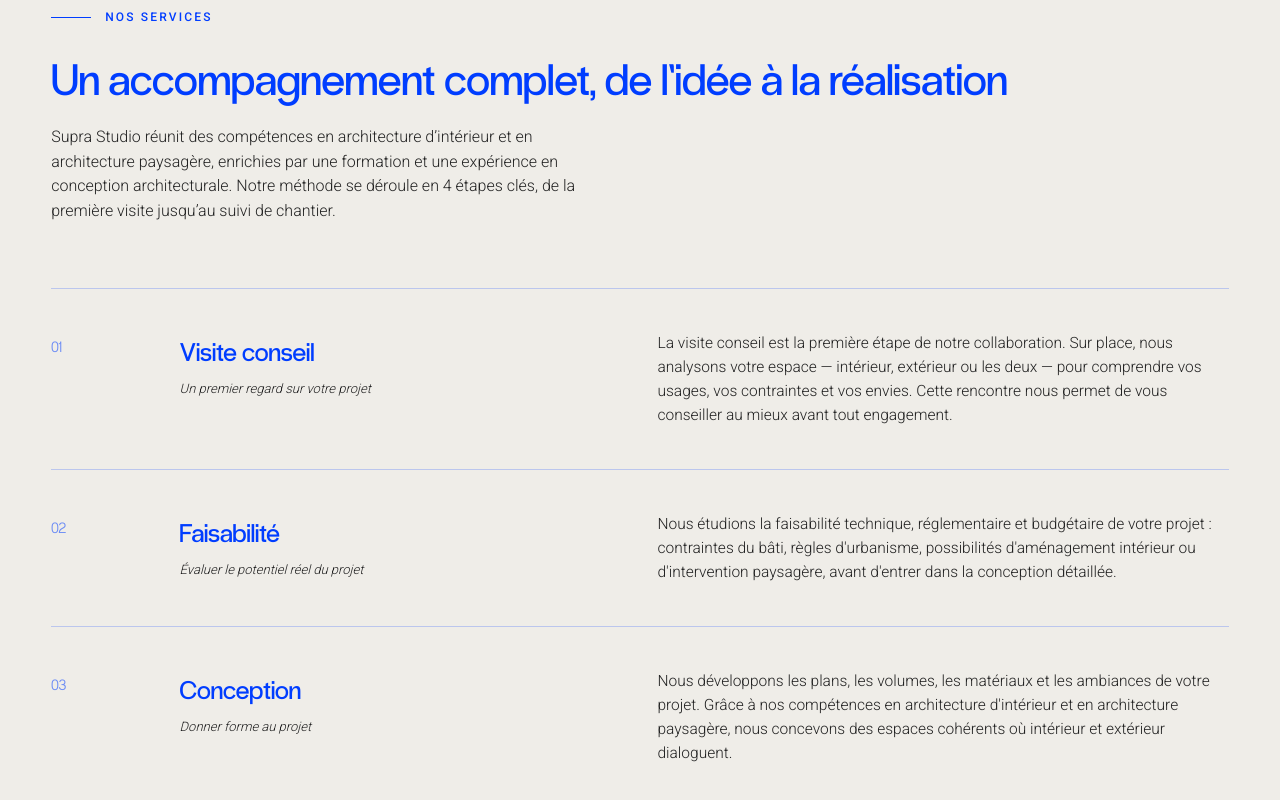
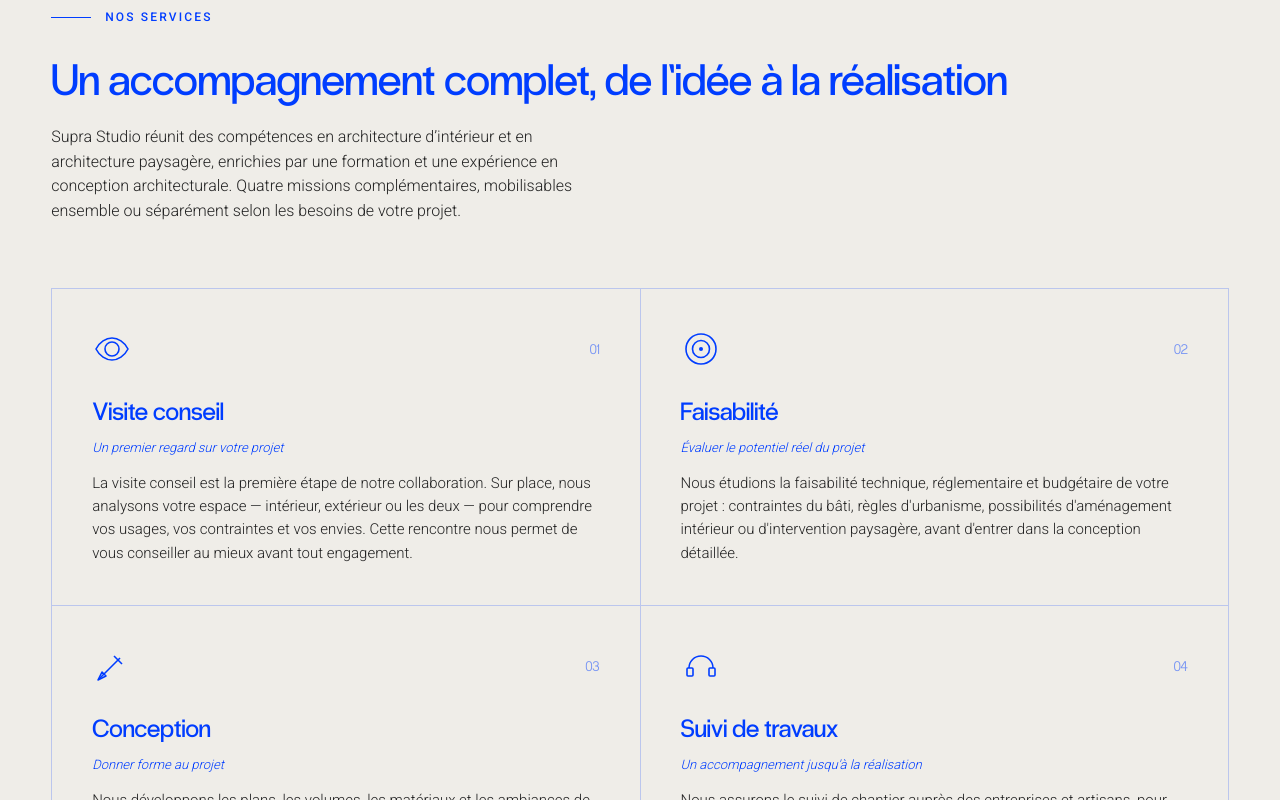
Before and after one commit to SupraStudio/Supra-Studio, a Next.js app in the folder supra-studio-nextjs/: page / in a window 1280 px wide. Shown: the part 6120-6920 px from the top of the page. Built offline with nearby package versions, Linux system fonts and the light colour scheme.

Commit message:
Add files via upload

```diff
--- a/supra-studio-nextjs/app/globals.css
+++ b/supra-studio-nextjs/app/globals.css
@@ -430,34 +430,65 @@ button { font-family: inherit; cursor: pointer; }
 
 /* ============================================
    METHOD TIMELINE (Services page, 6 steps)
+   A connected vertical line with numbered nodes —
+   deliberately linear/sequential, unlike the services grid above.
    ============================================ */
-.method { padding: 0 0 var(--section-pad); }
-.method-list { border-top: 1px solid var(--bleu-line); }
+.method {
+  padding: clamp(56px, 7vw, 96px) 0 var(--section-pad);
+  background: var(--bleu);
+  color: var(--ivoire);
+}
+.method .section-label span { color: var(--ivoire); }
+.method .section-label::before { background: var(--ivoire); }
+.method .section-title { color: var(--ivoire); }
+
+.method-list {
+  position: relative;
+  padding-left: clamp(26px, 3vw, 34px);
+}
+.method-list::before {
+  content: '';
+  position: absolute;
+  left: 5px; top: 6px; bottom: 6px;
+  width: 1px;
+  background: rgba(239,237,232,0.35);
+}
 .method-item {
-  display: grid;
-  grid-template-columns: 90px 1fr;
-  gap: clamp(16px, 3vw, 44px);
-  padding: clamp(26px, 3.4vw, 40px) 0;
-  border-bottom: 1px solid var(--bleu-line);
-  align-items: start;
+  position: relative;
+  padding: 0 0 clamp(36px, 4.5vw, 56px) clamp(28px, 3.4vw, 44px);
+}
+.method-item:last-child { padding-bottom: 0; }
+.method-item::before {
+  content: '';
+  position: absolute;
+  left: -5px; top: 6px;
+  width: 11px; height: 11px;
+  border-radius: 50%;
+  background: var(--ivoire);
 }
 .method-num {
   font-family: var(--f-display);
-  font-size: 15px;
-  opacity: .55;
-  padding-top: 4px;
+  font-size: 13px;
+  letter-spacing: .08em;
+  opacity: .7;
+  margin-bottom: 6px;
 }
 .method-item h3 {
   font-family: var(--f-display);
   font-weight: 400;
-  font-size: clamp(19px, 1.9vw, 24px);
+  font-size: clamp(20px, 2.1vw, 27px);
   margin: 0 0 10px;
+  color: var(--ivoire);
 }
 .method-item p {
   font-size: 15.5px;
-  color: var(--charbon);
+  color: rgba(239,237,232,0.85);
   margin: 0;
-  max-width: 70ch;
+  max-width: 62ch;
+}
+.method .services-cta {
+  background: transparent;
+  border: 1px solid rgba(239,237,232,0.4);
 }
 
 /* ============================================
@@ -656,43 +687,64 @@ button { font-family: inherit; cursor: pointer; }
   font-size: 16px;
   color: var(--charbon);
 }
-.services-list { border-top: 1px solid var(--bleu-line); }
-.service-item {
+
+/* Card grid — visually distinct from the Method timeline below */
+.services-grid {
   display: grid;
-  grid-template-columns: 90px 1fr 1.3fr;
-  gap: clamp(16px, 3vw, 44px);
-  padding: clamp(26px, 3.4vw, 42px) 0;
+  grid-template-columns: repeat(2, 1fr);
+  gap: 0;
+  border-top: 1px solid var(--bleu-line);
+  border-left: 1px solid var(--bleu-line);
+}
+.service-card {
+  background: var(--ivoire);
+  padding: clamp(28px, 3.4vw, 40px);
+  border-right: 1px solid var(--bleu-line);
   border-bottom: 1px solid var(--bleu-line);
-  align-items: start;
+  transition: background-color .3s var(--ease);
 }
-.service-num {
+.service-card:hover { background: var(--bleu-soft); }
+.service-card-top {
+  display: flex;
+  align-items: center;
+  justify-content: space-between;
+  margin-bottom: 22px;
+}
+.service-icon {
+  width: 40px; height: 40px;
+  color: var(--bleu);
+}
+.service-icon svg { width: 100%; height: 100%; }
+.service-card .service-num {
   font-family: var(--f-display);
-  font-size: 15px;
-  opacity: .55;
-  padding-top: 4px;
+  font-size: 14px;
+  opacity: .5;
 }
-.service-heading h3 {
+.service-card h3 {
   font-family: var(--f-display);
   font-weight: 400;
-  font-size: clamp(20px, 2vw, 26px);
+  font-size: clamp(20px, 2vw, 25px);
   margin: 0 0 8px;
 }
-.service-heading p.tag {
+.service-card p.tag {
   font-size: 13px;
-  color: var(--charbon);
-  margin: 0;
+  color: var(--bleu);
+  margin: 0 0 14px;
   font-style: italic;
 }
-.service-body p {
-  font-size: 15.5px;
+.service-card-body {
+  font-size: 15px;
   color: var(--charbon);
   margin: 0;
 }
+@media (max-width: 700px) {
+  .services-grid { grid-template-columns: 1fr; }
+}
+
 @media (max-width: 780px) {
-  .service-item { grid-template-columns: 50px 1fr; }
-  .service-body { grid-column: span 2; }
   .method-item { grid-template-columns: 50px 1fr; }
 }
+
 
 .services-cta {
   margin-top: clamp(40px, 5vw, 64px);
--- a/supra-studio-nextjs/components/Services.tsx
+++ b/supra-studio-nextjs/components/Services.tsx
@@ -4,24 +4,59 @@ const STEPS = [
     title: "Visite conseil",
     tag: "Un premier regard sur votre projet",
     body: "La visite conseil est la première étape de notre collaboration. Sur place, nous analysons votre espace — intérieur, extérieur ou les deux — pour comprendre vos usages, vos contraintes et vos envies. Cette rencontre nous permet de vous conseiller au mieux avant tout engagement.",
+    icon: (
+      <svg viewBox="0 0 40 40" fill="none">
+        <circle cx="20" cy="20" r="7" stroke="currentColor" strokeWidth="1.6" />
+        <path
+          d="M4 20c3.5-7 10-11 16-11s12.5 4 16 11c-3.5 7-10 11-16 11s-12.5-4-16-11Z"
+          stroke="currentColor"
+          strokeWidth="1.6"
+        />
+      </svg>
+    ),
   },
   {
     num: "02",
     title: "Faisabilité",
     tag: "Évaluer le potentiel réel du projet",
     body: "Nous étudions la faisabilité technique, réglementaire et budgétaire de votre projet : contraintes du bâti, règles d'urbanisme, possibilités d'aménagement intérieur ou d'intervention paysagère, avant d'entrer dans la conception détaillée.",
+    icon: (
+      <svg viewBox="0 0 40 40" fill="none">
+        <circle cx="20" cy="20" r="15" stroke="currentColor" strokeWidth="1.6" />
+        <circle cx="20" cy="20" r="8.5" stroke="currentColor" strokeWidth="1.6" />
+        <circle cx="20" cy="20" r="2" fill="currentColor" />
+      </svg>
+    ),
   },
   {
     num: "03",
     title: "Conception",
     tag: "Donner forme au projet",
     body: "Nous développons les plans, les volumes, les matériaux et les ambiances de votre projet. Grâce à nos compétences en architecture d'intérieur et en architecture paysagère, nous concevons des espaces cohérents où intérieur et extérieur dialoguent.",
+    icon: (
+      <svg viewBox="0 0 40 40" fill="none">
+        <path d="M8 32 28 12" stroke="currentColor" strokeWidth="1.6" />
+        <path d="M22 10l8 8" stroke="currentColor" strokeWidth="1.6" />
+        <path d="M6 34l4-8 4 4-8 4Z" stroke="currentColor" strokeWidth="1.6" strokeLinejoin="round" />
+      </svg>
+    ),
   },
   {
     num: "04",
     title: "Suivi de travaux",
     tag: "Un accompagnement jusqu'à la réalisation",
     body: "Nous assurons le suivi de chantier auprès des entreprises et artisans, pour garantir la fidélité du projet réalisé à la conception imaginée — jusqu'à la livraison d'un lieu réellement vécu.",
+    icon: (
+      <svg viewBox="0 0 40 40" fill="none">
+        <path
+          d="M8 22c0-6.6 5.4-12 12-12s12 5.4 12 12"
+          stroke="currentColor"
+          strokeWidth="1.6"
+        />
+        <rect x="6" y="22" width="6" height="8" rx="1" stroke="currentColor" strokeWidth="1.6" />
+        <rect x="28" y="22" width="6" height="8" rx="1" stroke="currentColor" strokeWidth="1.6" />
+      </svg>
+    ),
   },
 ];
 
@@ -38,22 +73,21 @@ export default function Services({ hideCta = false }: { hideCta?: boolean }) {
         <p className="services-intro reveal">
           Supra Studio réunit des compétences en architecture d&rsquo;intérieur
           et en architecture paysagère, enrichies par une formation et une
-          expérience en conception architecturale. Notre méthode se déroule
-          en 4 étapes clés, de la première visite jusqu&rsquo;au suivi de
-          chantier.
+          expérience en conception architecturale. Quatre missions
+          complémentaires, mobilisables ensemble ou séparément selon les
+          besoins de votre projet.
         </p>
 
-        <div className="services-list reveal">
+        <div className="services-grid reveal">
           {STEPS.map((s) => (
-            <div className="service-item" key={s.num}>
-              <div className="service-num">{s.num}</div>
-              <div className="service-heading">
-                <h3>{s.title}</h3>
-                <p className="tag">{s.tag}</p>
+            <div className="service-card" key={s.num}>
+              <div className="service-card-top">
+                <span className="service-icon">{s.icon}</span>
+                <span className="service-num">{s.num}</span>
               </div>
-              <div className="service-body">
-                <p>{s.body}</p>
-              </div>
+              <h3>{s.title}</h3>
+              <p className="tag">{s.tag}</p>
+              <p className="service-card-body">{s.body}</p>
             </div>
           ))}
         </div>
```
